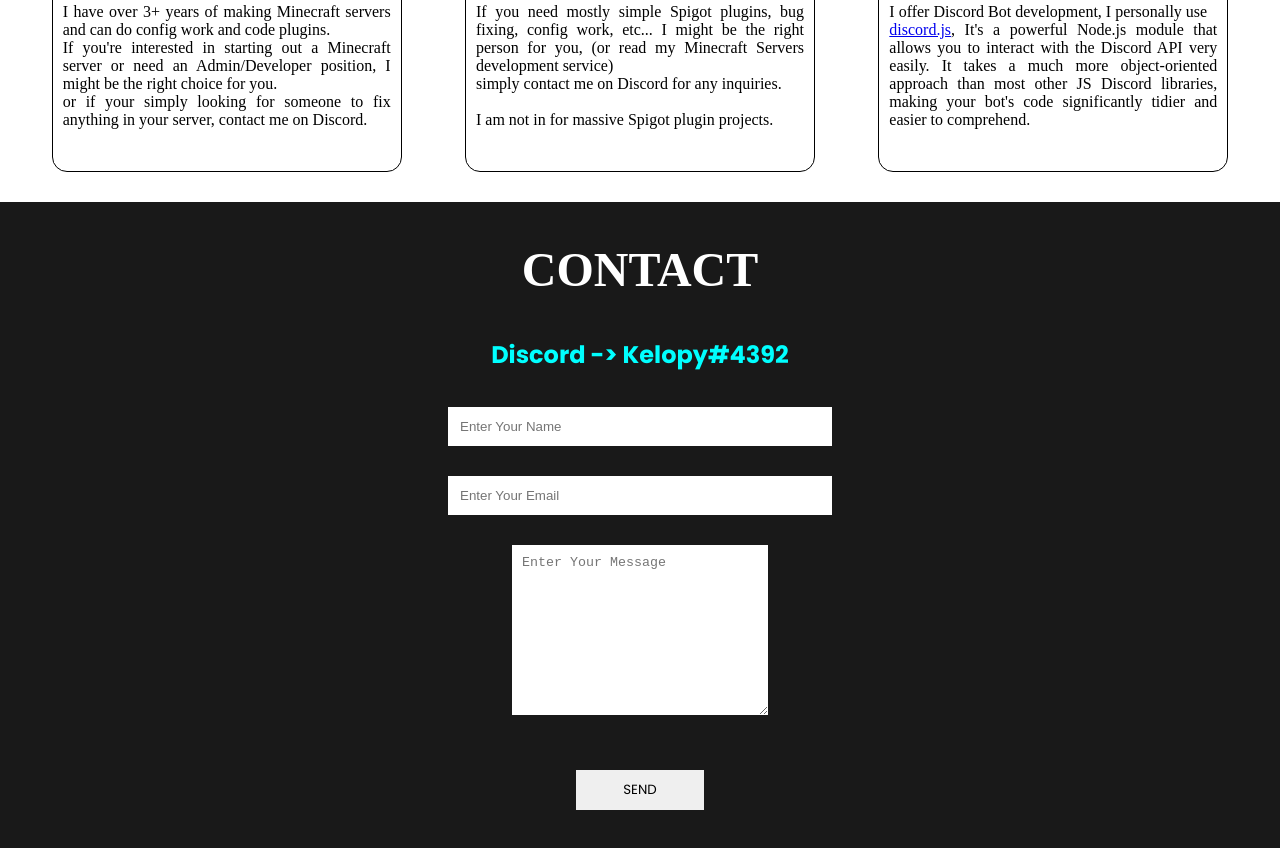
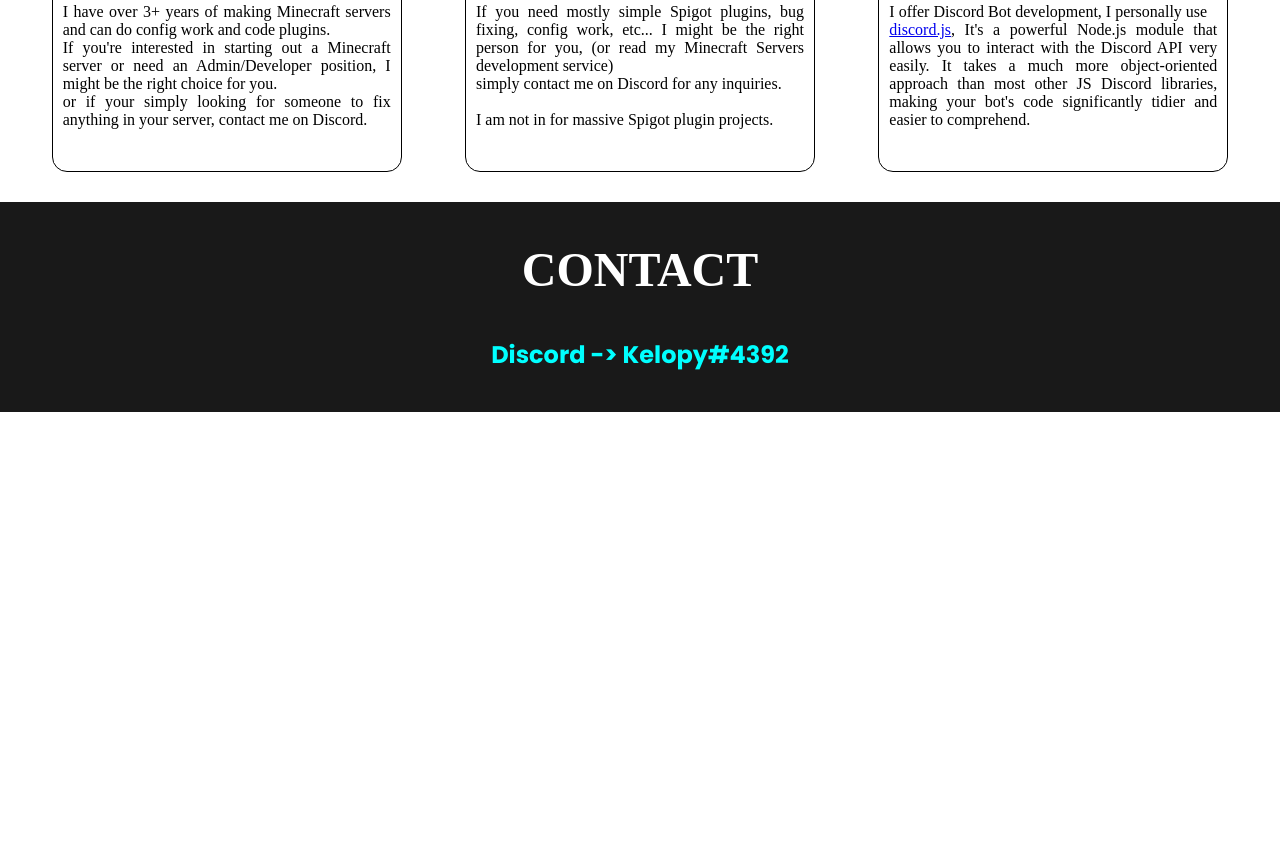
Before and after one commit to Kelopy/portfolio, a plain HTML site: page index.html in a window 1280 px wide. Shown: the part 2179-3027 px from the top of the page. After the commit the page ends 2591 px from the top, so only its background shows below. Drawn offline with Linux system fonts and the light colour scheme.

Commit message:
removed contact

```diff
--- a/index.html
+++ b/index.html
@@ -91,10 +91,10 @@
     <h1 class="headings">CONTACT</h1>
     <h2 class="discord">Discord -> Kelopy#4392</h2>
     <form action="" class="form">
-      <input type="text" name="name" class="input" placeholder="Enter Your Name">
-      <input type="email" name="email" class="input" placeholder="Enter Your Email">
-      <textarea name="msg" id="msg" cols="30" rows="10" placeholder="Enter Your Message"></textarea>
-      <input type="submit" value="SEND" id="send">
+      <!<input type="text" name="name" class="input" placeholder="Enter Your Name">
+      <!<input type="email" name="email" class="input" placeholder="Enter Your Email">
+      <!<textarea name="msg" id="msg" cols="30" rows="10" placeholder="Enter Your Message"></textarea>
+      <!<input type="submit" value="SEND" id="send">
     </form>
   </section>
 </body>
```
